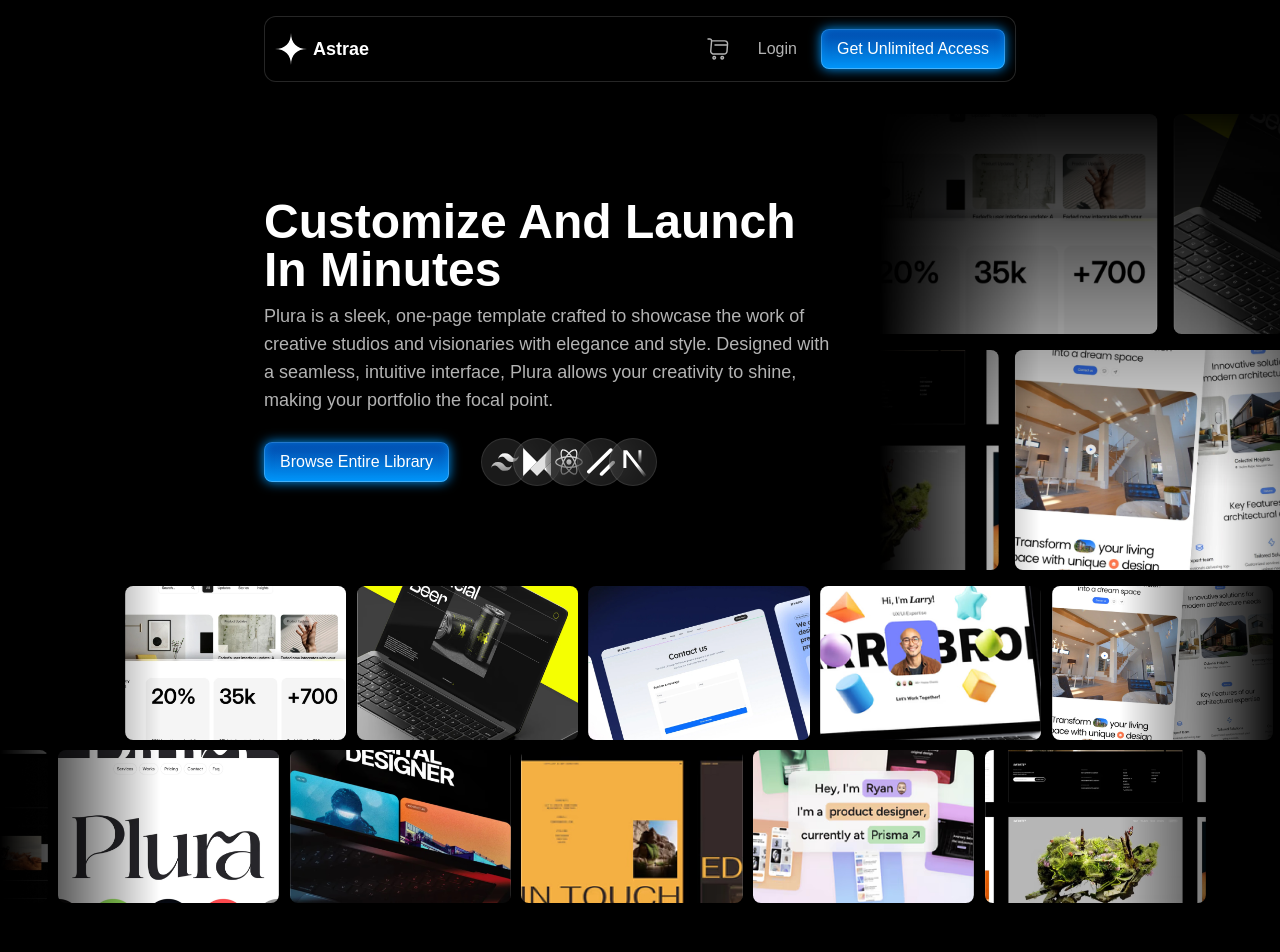
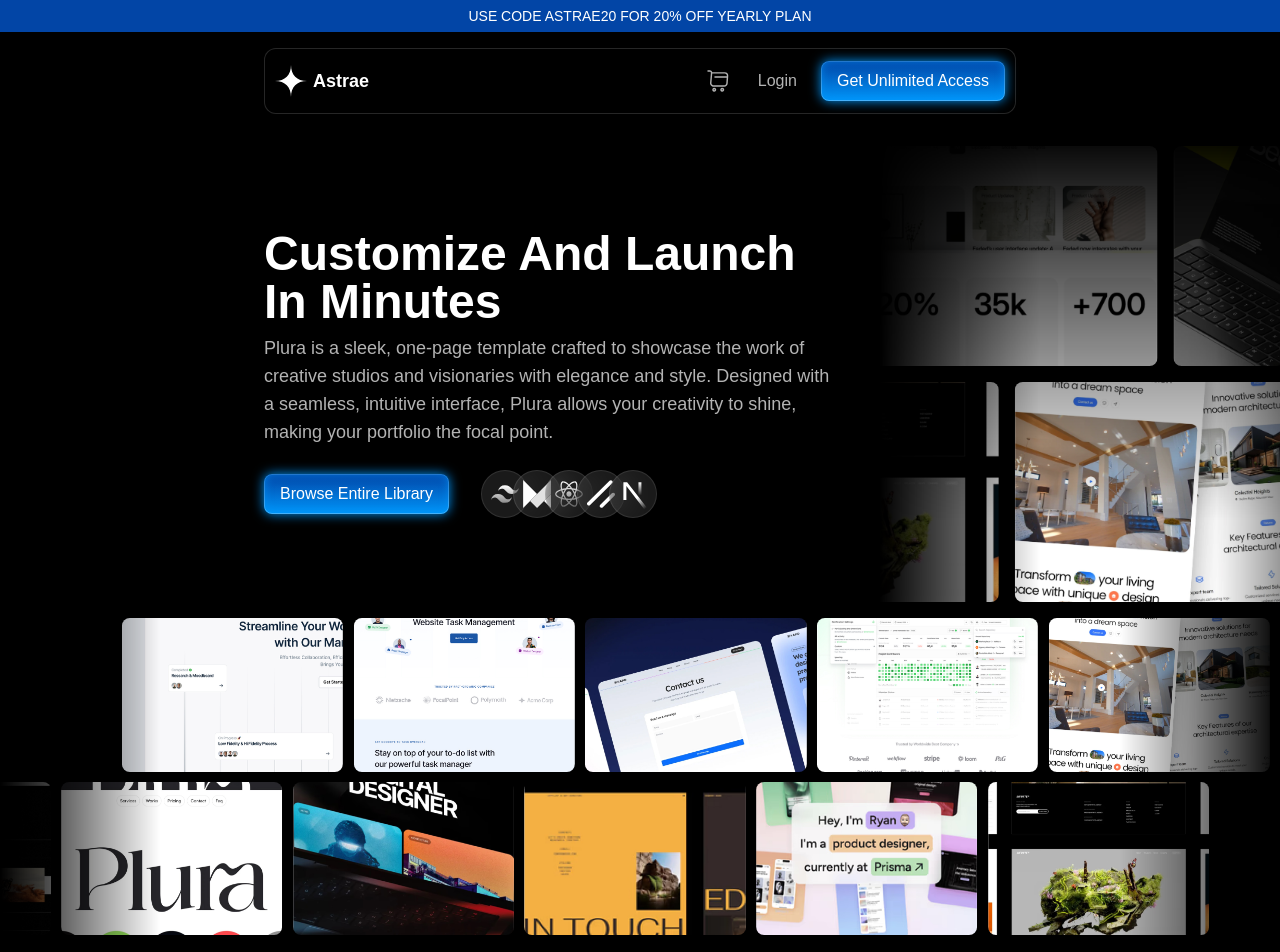
Before and after one commit to Astrae-Design/astrae, a Next.js app: page /marketplace in a window 1280 px wide. Shown: the top 952 px of the page. Built offline with nearby package versions, Linux system fonts and the light colour scheme.

Commit message:
Add discount banner

```diff
--- a/src/app/(landing)/layout.tsx
+++ b/src/app/(landing)/layout.tsx
@@ -1,9 +1,11 @@
 import Footer from "@/sections/footer";
 import { Header } from "@/sections/header";
+import InfoBanner from "@/sections/info-banner";
 
 const LandingLayout = ({ children }: { children: React.ReactNode }) => {
   return (
     <div className="flex flex-col">
+      <InfoBanner />
       <Header />
       {children}
       <Footer />
--- a/src/components/common/sliding-cards.tsx
+++ b/src/components/common/sliding-cards.tsx
@@ -6,28 +6,28 @@
 
 const slider1 = [
   {
-    src: "1.jpg",
+    src: "13.jpg",
+  },
+  {
+    src: "14.jpg",
+  },
+  {
+    src: "3.jpg",
+  },
+  {
+    src: "15.jpg",
+  },
+  {
+    src: "5.jpg",
   },
   {
     src: "2.jpg",
   },
   {
-    src: "3.jpg",
-  },
-  {
-    src: "4.jpg",
-  },
-  {
-    src: "5.jpg",
-  },
-  {
-    src: "6.jpg",
-  },
-  {
     src: "1.jpg",
   },
   {
-    src: "2.jpg",
+    src: "18.jpg",
   },
 ];
 
--- /dev/null
+++ b/src/sections/info-banner.tsx
@@ -0,0 +1,13 @@
+const InfoBanner = () => {
+  return (
+    <div className=" w-full bg-[#0245A6]">
+      <div className=" container py-1.5 flex items-center justify-center">
+        <h4 className=" text-white uppercase text-sm font-medium">
+          Use code ASTRAE20 for 20% off yearly plan
+        </h4>
+      </div>
+    </div>
+  );
+};
+
+export default InfoBanner;
--- a/src/sections/reviews.tsx
+++ b/src/sections/reviews.tsx
@@ -16,7 +16,7 @@
         </p>
       </div>
       <div className="p-4 overflow-x-hidden relative">
-        <div className="absolute top-0 bottom-0 left-0 w-28 md:w-40 z-10 bg-gradient-to-r from-black to-transparent" />
+        <div className="absolute top-0 bottom-0 left-0 w-28 md:w-40 z-[1] bg-gradient-to-r from-black to-transparent" />
 
         <div className="flex items-center mb-4">
           <TestimonialList list={testimonials.top} duration={125} />
@@ -34,7 +34,7 @@
           <TestimonialList list={testimonials.bottom} duration={275} />
         </div>
 
-        <div className="absolute top-0 bottom-0 right-0 w-28 md:w-40 z-10 bg-gradient-to-l from-black to-transparent" />
+        <div className="absolute top-0 bottom-0 right-0 w-28 md:w-40 z-[1] bg-gradient-to-l from-black to-transparent" />
       </div>
     </div>
   );
--- a/src/sections/value.tsx
+++ b/src/sections/value.tsx
@@ -150,9 +150,9 @@
         </div>
       </div>
       <div className=" overflow-x-hidden relative w-full">
-        <div className="absolute top-0 bottom-0 left-0 w-28 md:w-40 z-10 bg-gradient-to-r from-black to-transparent" />
+        <div className="absolute top-0 bottom-0 left-0 w-28 md:w-40 z-[2] bg-gradient-to-r from-black to-transparent" />
         <SlidingProjects />
-        <div className="absolute top-0 bottom-0 right-0 w-28 md:w-40 z-10 bg-gradient-to-l from-black to-transparent" />
+        <div className="absolute top-0 bottom-0 right-0 w-28 md:w-40 z-[2] bg-gradient-to-l from-black to-transparent" />
       </div>
     </div>
   );
--- a/src/sections/vertical-cards.tsx
+++ b/src/sections/vertical-cards.tsx
@@ -5,7 +5,7 @@
 
 const VerticalCards = () => {
   return (
-    <div className="bg-black flex">
+    <div className="bg-black flex -ml-32 md:-ml-4">
       <div className="flex flex-col items-center mb-4">
         <CardItem list={card.one} duration={125} />
         <CardItem list={card.one} duration={125} />
```
